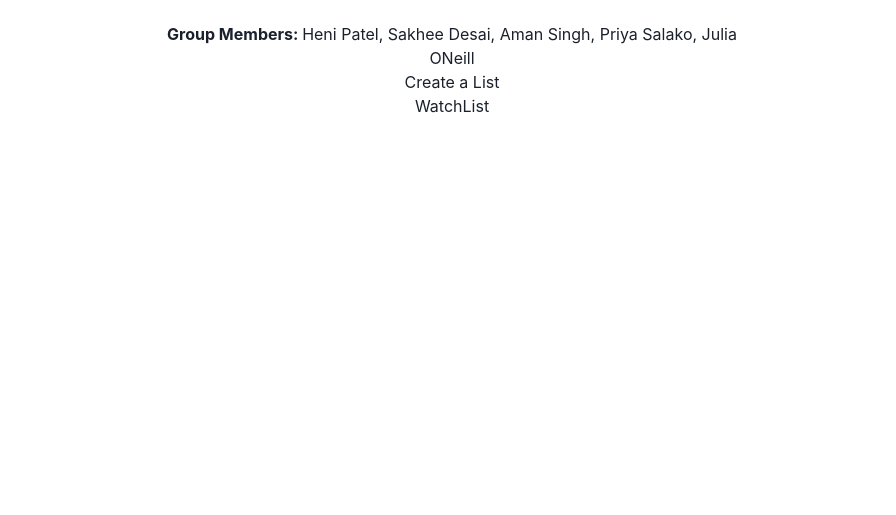
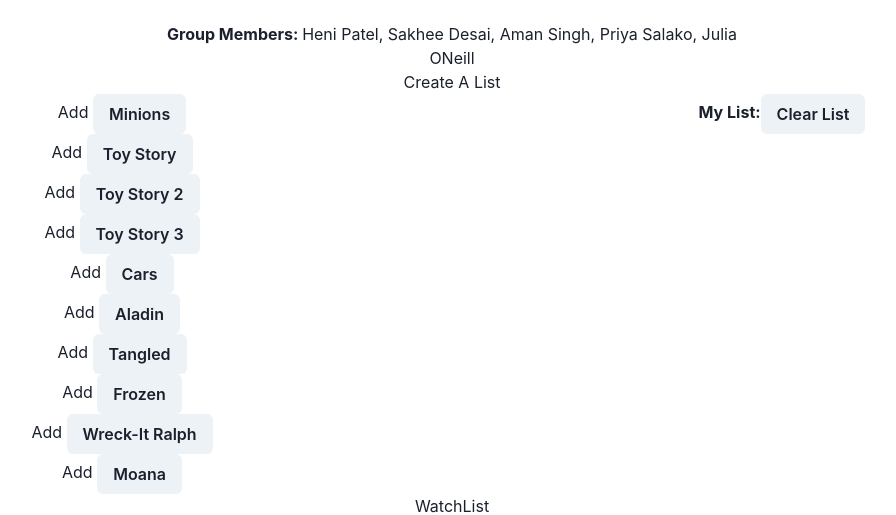
Before and after one commit to amansjot/Team5-MoviePedia, a React (Create React App) app: page / in a window 1280 px wide. Shown: the part 361-876 px from the top of the page, without its empty margins (188-1084 px from the left). Before the commit the page ends 800 px from the top, so only its background shows below. Built offline with nearby package versions, Linux system fonts and the light colour scheme.

Commit message:
Creating super list

```diff
--- a/src/components/CreateList.tsx
+++ b/src/components/CreateList.tsx
@@ -1,8 +1,55 @@
 import React, { useState } from "react";
-import { Button } from "@chakra-ui/react";
+import { Button, SimpleGrid } from "@chakra-ui/react";
+
+const MOVIES = [
+    "Minions",
+    "Toy Story",
+    "Toy Story 2",
+    "Toy Story 3",
+    "Cars",
+    "Aladin",
+    "Tangled",
+    "Frozen",
+    "Wreck-It Ralph",
+    "Moana",
+];
 
 export function CreateList(): JSX.Element {
-    return(
-        <div>Create a List</div>
+    const [allOptions] = useState<string[]>(MOVIES);
+    const [userList, setuserList] = useState<string[]>([]);
+
+    function addMovieToList(newMovie: string) {
+        setuserList([...userList, newMovie]);
+    }
+
+    function clearList() {
+        setuserList([]);
+    }
+
+    return (
+        <div>
+            <h1>Create A List </h1>
+            <SimpleGrid columns={2} spacing={10}>
+                <div>
+                    <div>
+                        {allOptions.map((option: string) => (
+                            <div key={option}>
+                Add{" "}
+                                <Button onClick={() => addMovieToList(option)}>{option}</Button>
+                            </div>
+                        ))}
+                    </div>
+                </div>
+                <div>
+                    <div>
+                        <strong>My List:</strong>
+                        {userList.map((movie: string) => (
+                            <li key={movie}>{movie}</li>
+                        ))}
+                        <Button onClick={clearList}>Clear List</Button>
+                    </div>
+                </div>
+            </SimpleGrid>
+        </div>
     );
 }
```
